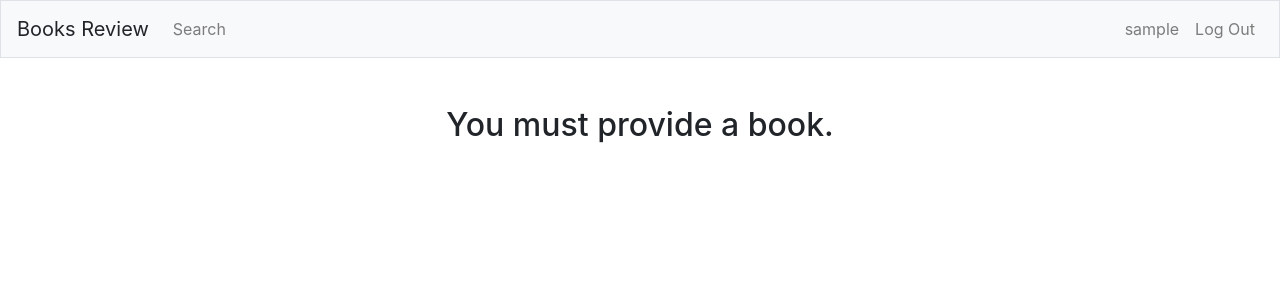
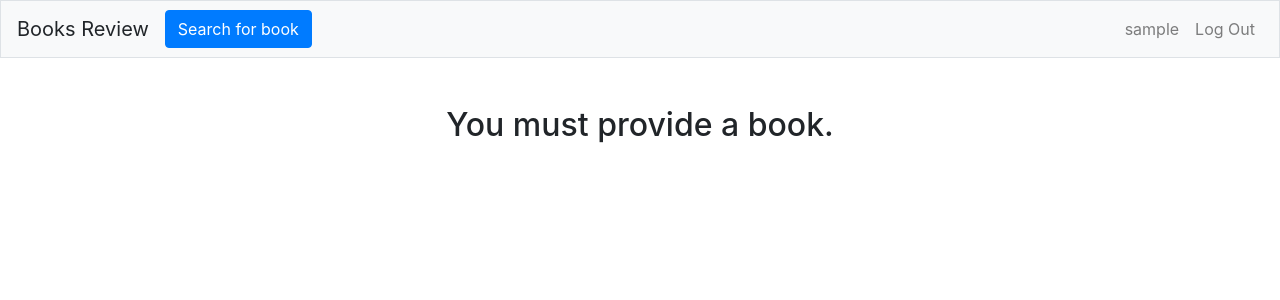
Before and after one commit to syadallah/Books-review, a Flask app: page /search in a window 1280 px wide. Shown: the top 300 px of the page. Run offline with Flask 2, Linux system fonts and the light colour scheme; the visitor is signed in with stand-in values (Sample User, id 1); some libraries are stand-ins or nearby versions.

Commit message:
Update search for book button

```diff
--- a/templates/layout.html
+++ b/templates/layout.html
@@ -30,7 +30,7 @@
         <div class="navbar-collapse collapse" id="navbarNavDropdown">
             {% if session.user_id %}
                 <ul class="navbar-nav mr-auto">
-                    <li class="nav-item"><a class="nav-link" href="/">Search</a></li>
+                    <li class="nav-item"><button class="btn btn-primary" href="/">Search for book</button></li>
                 </ul>
                 <ul class="navbar-nav ml-auto">
                     <li class="nav-item"><a class="nav-link" href="#">{{ session.user_name }}</a></li>
```
Also changed, not shown: 1 other file.
